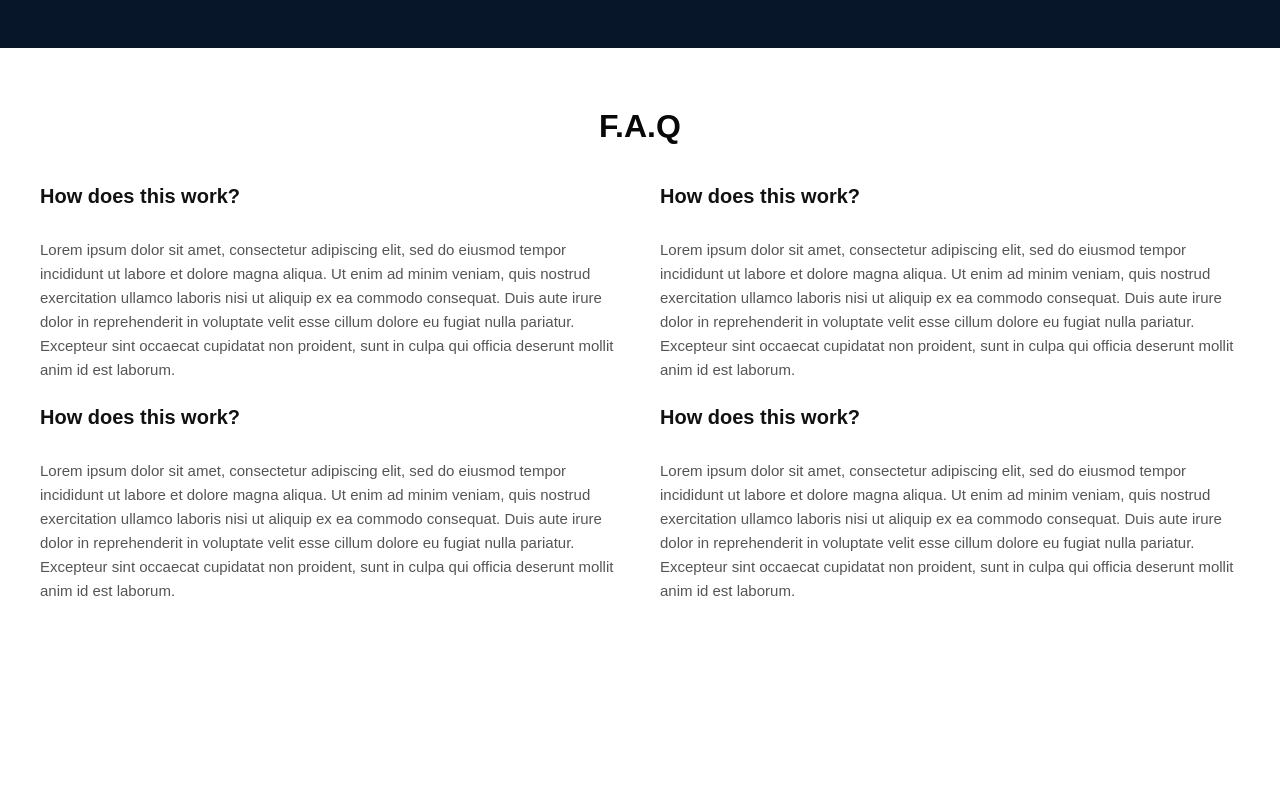
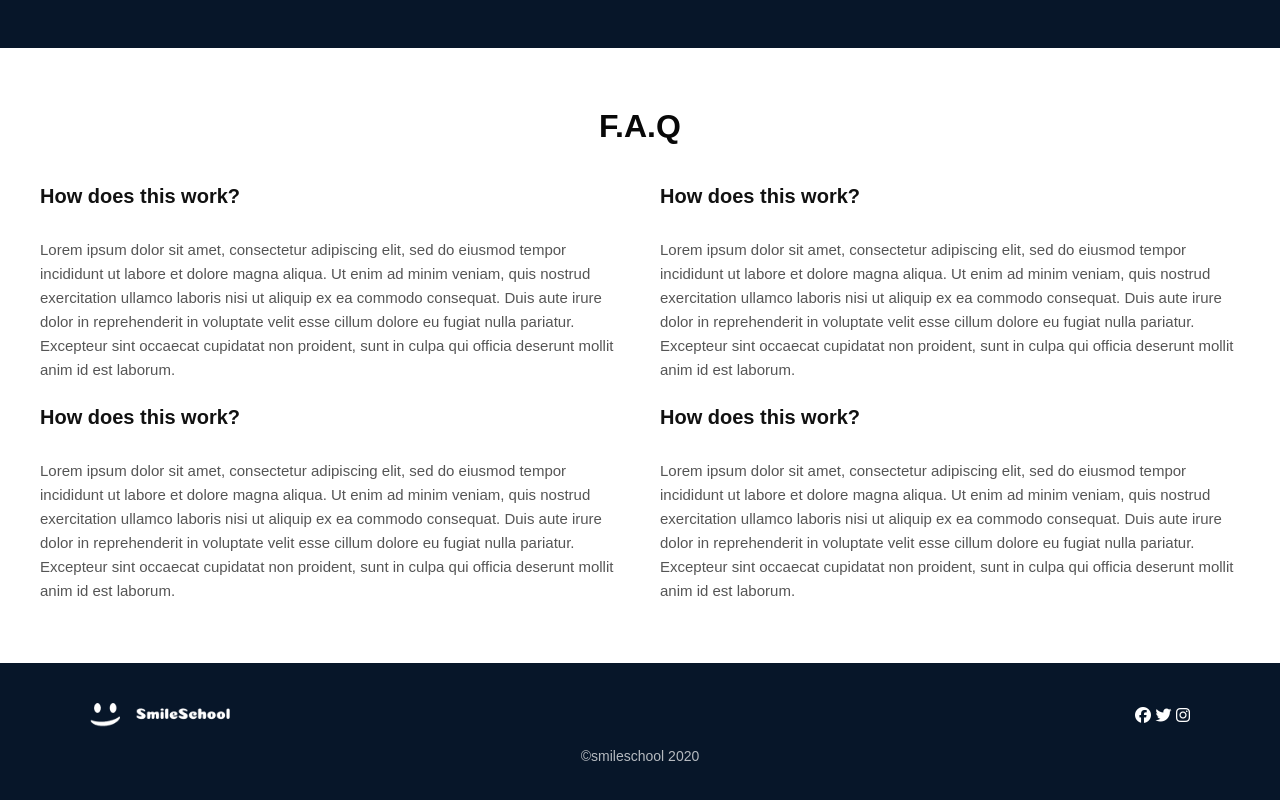
Before and after one commit to bongumusa-web/alx_html_css, a plain HTML site: page css_advanced/index.html in a window 1280 px wide. Shown: the part 2174-2974 px from the top of the page. Before the commit the page ends 2907 px from the top, so only its background shows below. Drawn offline with Linux system fonts and the light colour scheme.

Commit message:
footer section

```diff
--- a/css_advanced/index.html
+++ b/css_advanced/index.html
@@ -196,7 +196,7 @@
         </section>
     </main>
     <footer>
-        <section>
+        <section class=" footer-section">
             <div>
                 <img src="images/logo.png" alt="logo">
                 <div>
--- a/css_advanced/styles.css
+++ b/css_advanced/styles.css
@@ -379,3 +379,55 @@ main section:first-of-type img {
     font-size: 26px;
   }
 }
+
+
+/* === FOOTER BAR === */
+footer {
+    background-color: #071629;
+    color: white;
+}
+
+.footer-section {
+    padding: 40px 60px;
+    display: flex;
+    flex-direction: column;
+    align-items: center;
+}
+
+/* Row with logo left and icons right */
+.footer-section > div {
+    width: 100%;
+    max-width: 1100px;
+    display: flex;
+    justify-content: space-between;  /* ← pushes logo left, icons right */
+    align-items: center;
+    margin-bottom: 20px;
+}
+
+/* Logo */
+.footer-section img {
+    width: 140px;
+}
+
+/* Social icons */
+.social-icons {
+    display: flex;
+    gap: 20px;
+}
+
+.social-icons i {
+    font-size: 22px;
+    color: white;
+    cursor: pointer;
+    transition: 0.3s ease;
+}
+
+.social-icons i:hover {
+    opacity: 0.7;
+}
+
+/* Copyright text */
+.footer-section p {
+    font-size: 14px;
+    opacity: 0.7;
+}
```
